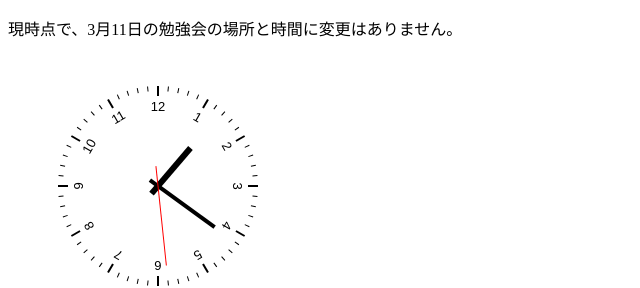
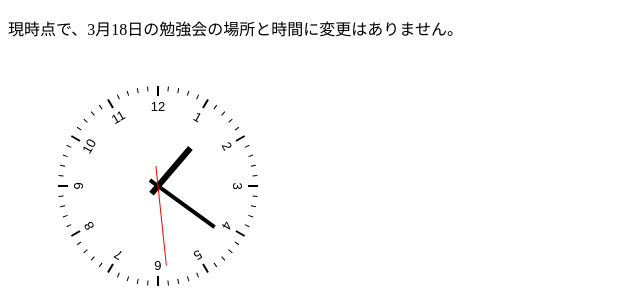
Before and after one commit to to7ma3na3/Machidukuri, a plain HTML site: page index.html in a window 1280 px wide. Shown: the full height of the page, 0-640 px from the left. Drawn offline with Linux system fonts and the light colour scheme.

Commit message:
Add files via upload

```diff
--- a/index.html
+++ b/index.html
@@ -5,7 +5,7 @@
   <title>My Clock</title>
 </head>
 <body>
-  <p>現時点で、3月11日の勉強会の場所と時間に変更はありません。</p>
+  <p>現時点で、3月18日の勉強会の場所と時間に変更はありません。</p>
   <canvas width="300" height="260">
     Canvas not supported.
   </canvas>
```
